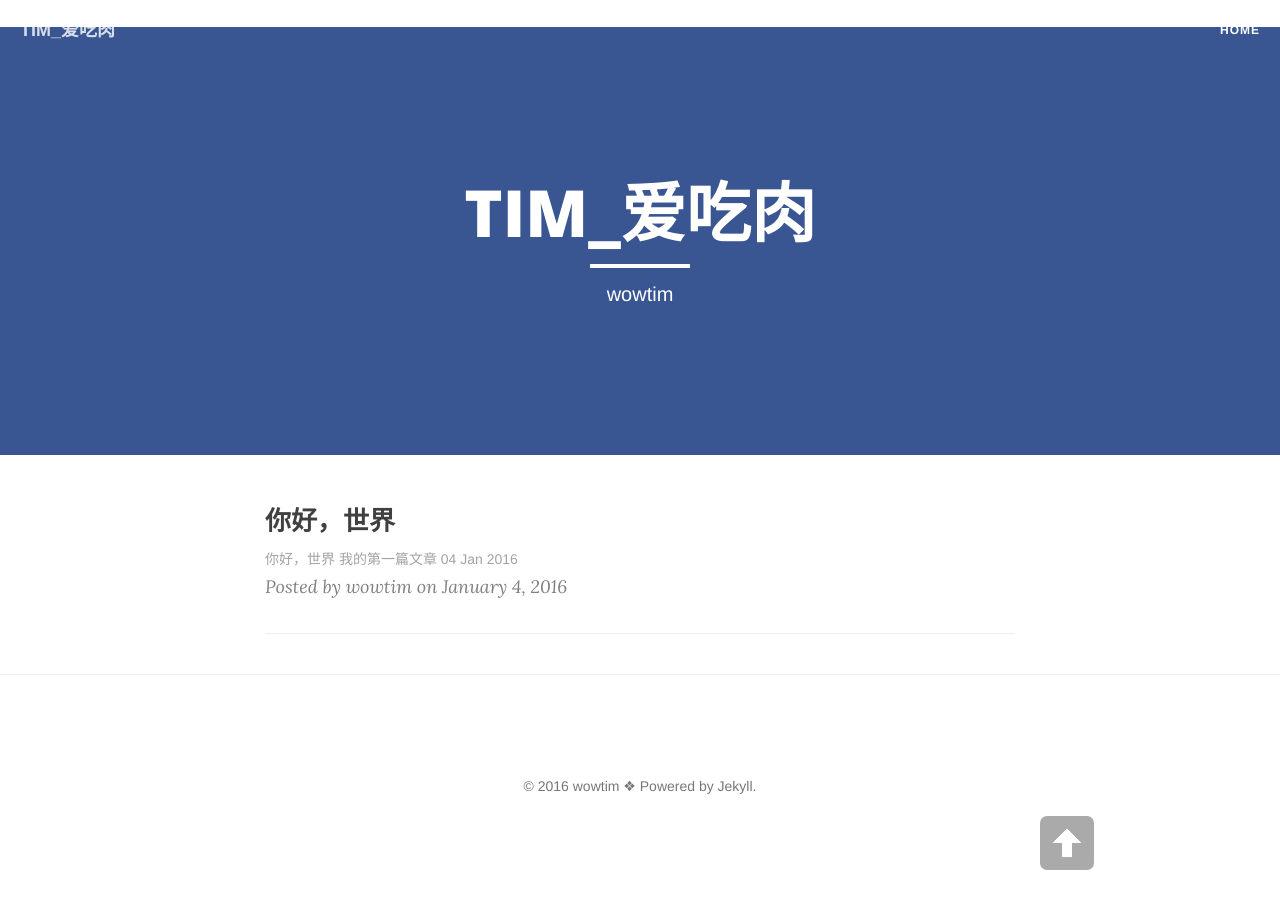
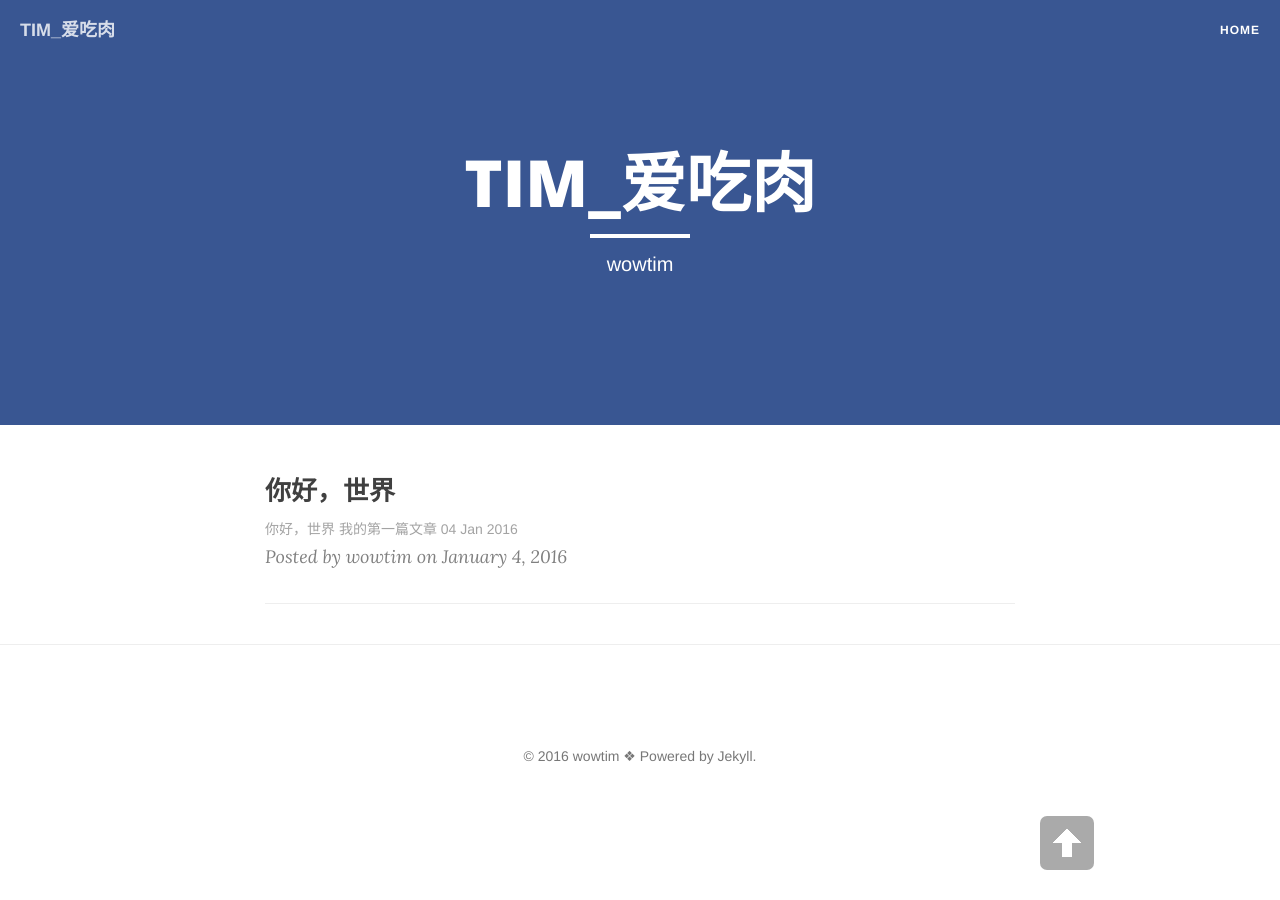
Before and after one commit to wowtim/wowtim, a Jekyll site: the page built from index.html, in a window 1280 px wide. Built offline with Jekyll 4.4.1, drawn with Linux system fonts in a browser that asks for light colours; nearby versions of some CDN libraries; the list of posts is cut into pages by our own code.

Commit message:
PAGE: fix some css properties

```diff
--- a/css/clean-blog.css
+++ b/css/clean-blog.css
@@ -209,6 +209,7 @@
 @media only screen and (min-width: 768px) {
   .intro-header {
     margin-bottom: 20px;
+    margin-top:-30px;
     /* response on desktop */
   }
 }
```
